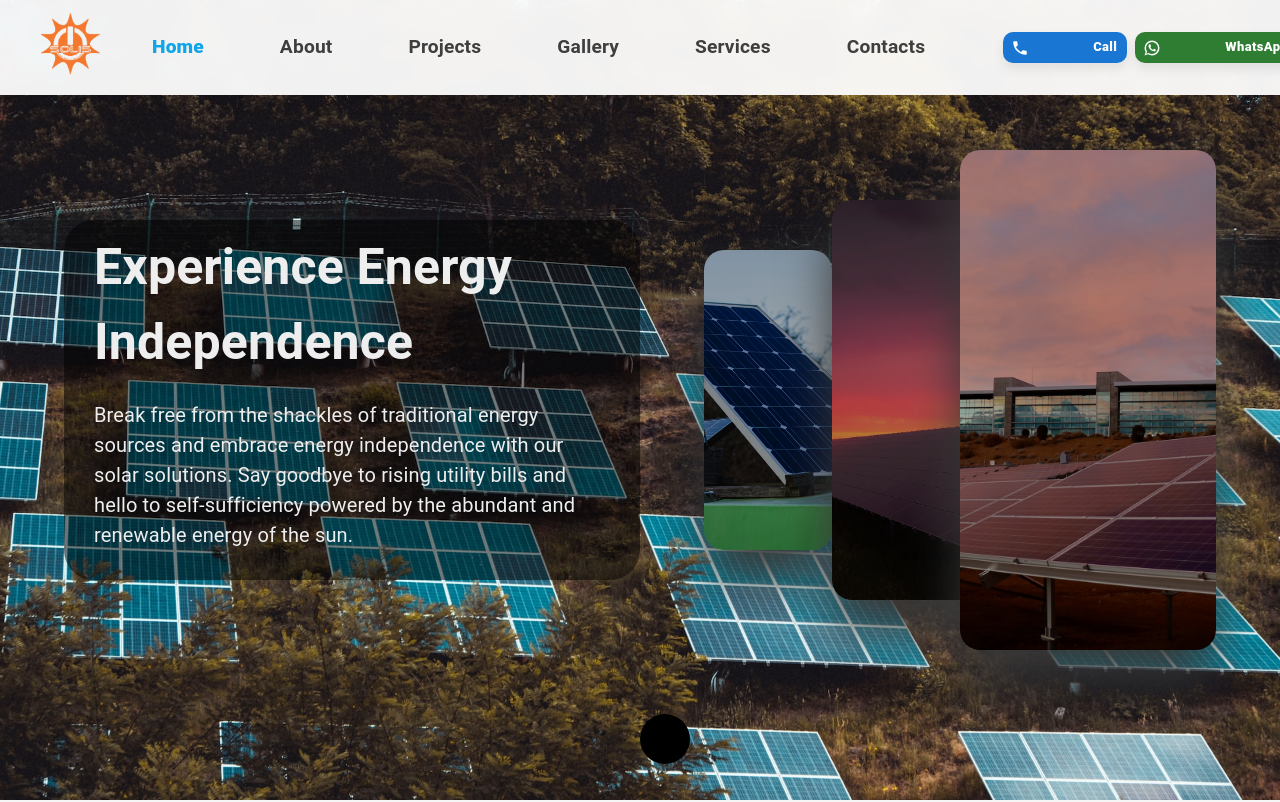
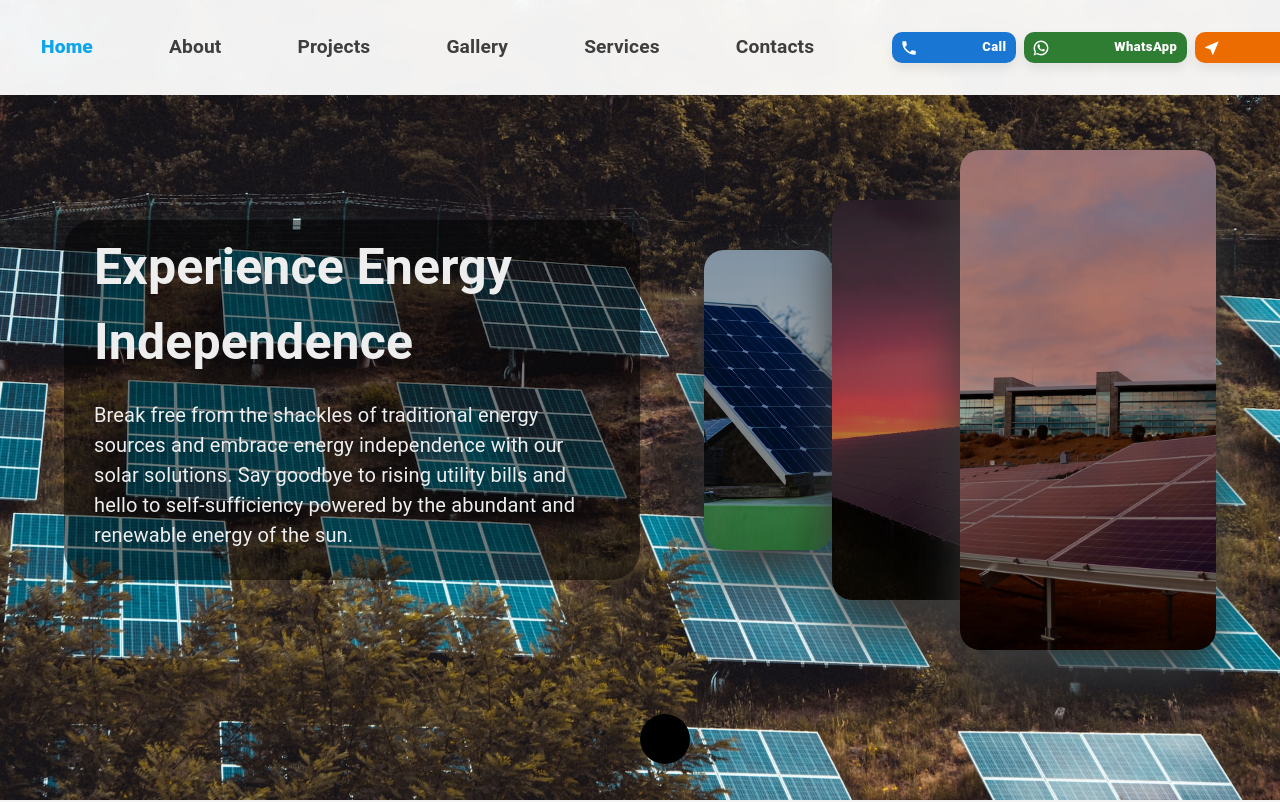
Before and after one commit to joshijacob-solis/solis-main, a React (Create React App) app: page / in a window 1280 px wide. Shown: the top 802 px of the page. Built offline with nearby package versions, Linux system fonts and the light colour scheme.

Commit message:
Update styles.js

```diff
--- a/src/components/Header/styles.js
+++ b/src/components/Header/styles.js
@@ -18,23 +18,34 @@ export const HeaderStyles = () => {
       px: mobile ? 1 : 2,
       display: "flex",
       alignItems: "center",
-      justifyContent: "space-between",
+      justifyContent: "center", // center contents; we place hamburger/CTAs absolutely
       gap: "12px",
-      position: "relative", // needed to pin CTAs on mobile
+      position: "relative", // needed for absolute hamburger & CTAs
     },
 
+    // Logo (add left space so it doesn't collide with absolute hamburger)
     logoBoxStyles: {
       display: "flex",
       alignItems: "center",
-      mr: 1,
+      ...(mobile
+        ? { marginLeft: 44 } // space for hamburger (40px button + 4px gap)
+        : { marginLeft: 0 }),
     },
 
-    // Hamburger visible only on mobile
-    iconButtonStyle: {
-      color: "#111",
-      display: mobile ? "inline-flex" : "none",
-      ml: 0.5,
-    },
+    // 🍔 Hamburger: ALWAYS visible on mobile, fixed to left
+    iconButtonStyle: mobile
+      ? {
+          color: "#111",
+          display: "inline-flex",
+          position: "absolute",
+          left: 8,
+          top: "50%",
+          transform: "translateY(-50%)",
+          zIndex: 2, // above anything else in header
+        }
+      : {
+          display: "none",
+        },
 
     // Center nav hidden on mobile
     navLinkBoxStyle: {
@@ -59,8 +70,7 @@ export const HeaderStyles = () => {
       opacity: 1,
     },
 
-    // CTA buttons are permanent.
-    // On mobile: icon-only, pinned at right & vertically centered.
+    // 📞 CTAs: permanent; on mobile pinned right, icon-only
     ctaGroupStyle: mobile
       ? {
           position: "absolute",
@@ -70,13 +80,13 @@ export const HeaderStyles = () => {
           display: "flex",
           alignItems: "center",
           gap: 6,
-          zIndex: 1,
+          zIndex: 2,
         }
       : {
           display: "flex",
           alignItems: "center",
           gap: "8px",
-          ml: "auto",
+          marginLeft: "auto",
         },
 
     ctaButton: {
```
